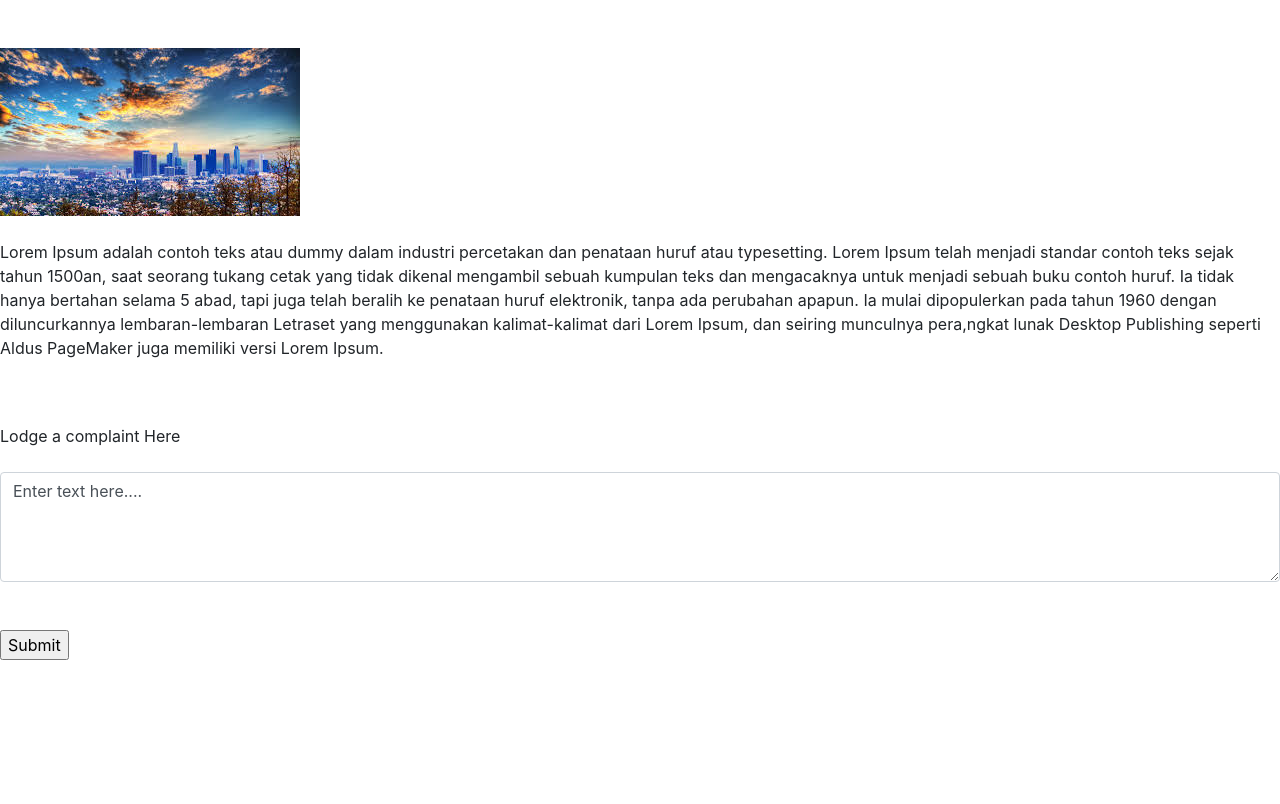
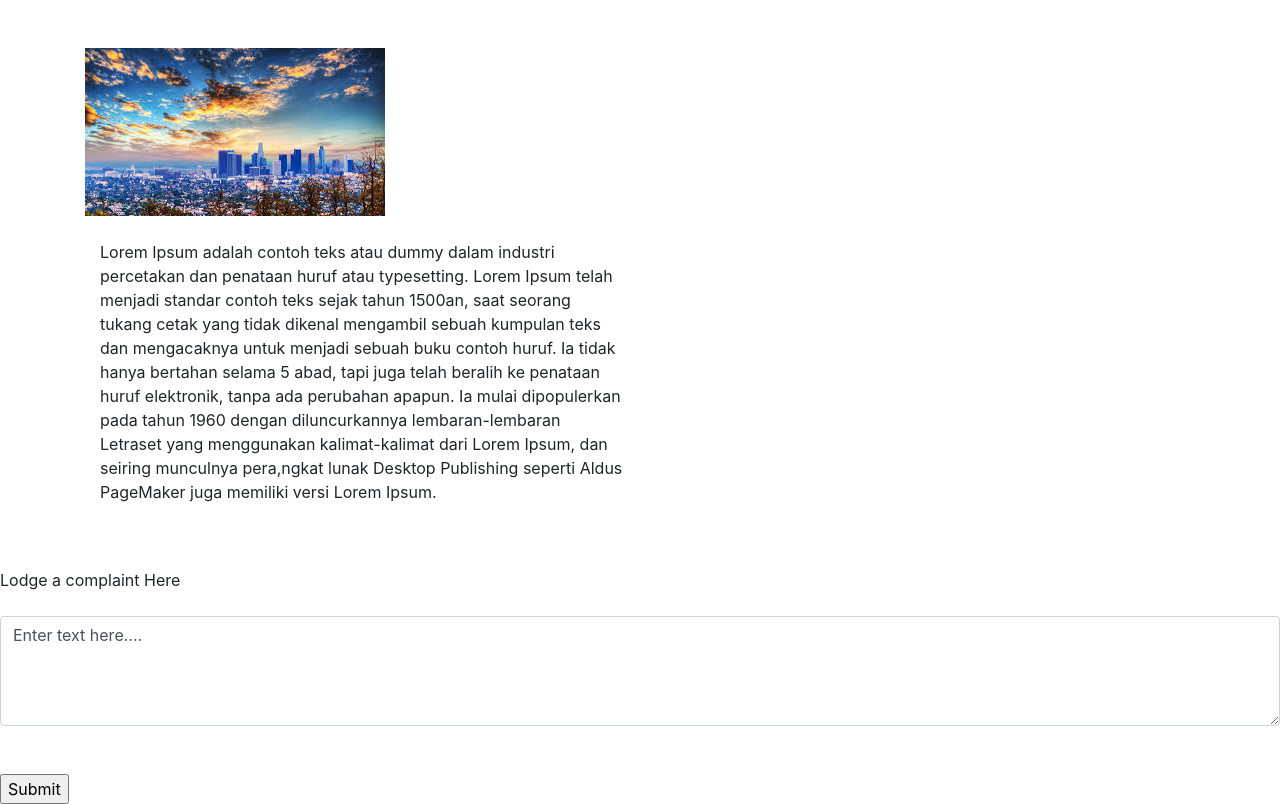
Before and after one commit to onyekachimary/linuxjobber, an Angular app in the folder wikipol/: page /profile in a window 1280 px wide. Built offline with nearby package versions, Linux system fonts and the light colour scheme.

Commit message:
first commit

```diff
--- a/wikipol/src/app/profile/profile.component.html
+++ b/wikipol/src/app/profile/profile.component.html
@@ -1,18 +1,23 @@
 <!DOCTYPE html>
 <html>
 <head>
-	<meta charset="utf-8">
-  	<meta name="viewport" content="width=device-width, initial-scale=1">
-  	<link rel="stylesheet" href="https://maxcdn.bootstrapcdn.com/bootstrap/4.3.1/css/bootstrap.min.css">
-  	<script src="https://ajax.googleapis.com/ajax/libs/jquery/3.4.1/jquery.min.js"></script>
-  	<script src="https://cdnjs.cloudflare.com/ajax/libs/popper.js/1.14.7/umd/popper.min.js"></script>
-  	<script src="https://maxcdn.bootstrapcdn.com/bootstrap/4.3.1/js/bootstrap.min.js"></script>
+	<meta charset="UTF-8">
+    <meta name="viewport" content="width=device-width, initial-scale=1.0">
+    <meta http-equiv="X-UA-Compatible" content="ie=edge">
+    <link rel="stylesheet" href="https://stackpath.bootstrapcdn.com/bootstrap/4.3.1/css/bootstrap.min.css" integrity="sha384-ggOyR0iXCbMQv3Xipma34MD+dH/1fQ784/j6cY/iJTQUOhcWr7x9JvoRxT2MZw1T" crossorigin="anonymous">
 	<title></title>
 </head>
 <body><br><br>
-	<img class="img-fluid" src="assets/image/download.jpg"><br><br>
-
-	<p>Lorem Ipsum adalah contoh teks atau dummy dalam industri percetakan dan penataan huruf atau typesetting. Lorem Ipsum telah menjadi standar contoh teks sejak tahun 1500an, saat seorang tukang cetak yang tidak dikenal mengambil sebuah kumpulan teks dan mengacaknya untuk menjadi sebuah buku contoh huruf. Ia tidak hanya bertahan selama 5 abad, tapi juga telah beralih ke penataan huruf elektronik, tanpa ada perubahan apapun. Ia mulai dipopulerkan pada tahun 1960 dengan diluncurkannya lembaran-lembaran Letraset yang menggunakan kalimat-kalimat dari Lorem Ipsum, dan seiring munculnya pera,ngkat lunak Desktop Publishing seperti Aldus PageMaker juga memiliki versi Lorem Ipsum.</p><br><br>
+	<div class="container">
+	<div class="row">
+	<div class="col-md-6">
+		<img class="img-fluid" src="assets/image/download.jpg"><br><br>
+	</div>
+	</div>
+	<div class="col-md-6">
+		<p>Lorem Ipsum adalah contoh teks atau dummy dalam industri percetakan dan penataan huruf atau typesetting. Lorem Ipsum telah menjadi standar contoh teks sejak tahun 1500an, saat seorang tukang cetak yang tidak dikenal mengambil sebuah kumpulan teks dan mengacaknya untuk menjadi sebuah buku contoh huruf. Ia tidak hanya bertahan selama 5 abad, tapi juga telah beralih ke penataan huruf elektronik, tanpa ada perubahan apapun. Ia mulai dipopulerkan pada tahun 1960 dengan diluncurkannya lembaran-lembaran Letraset yang menggunakan kalimat-kalimat dari Lorem Ipsum, dan seiring munculnya pera,ngkat lunak Desktop Publishing seperti Aldus PageMaker juga memiliki versi Lorem Ipsum.</p><br><br>
+	</div>
+	</div>
 
 	<form>
 		Lodge a complaint Here<br><br> <textarea rows="4" cols="70" name="comment" class="form-control" form="usrform">Enter text here....</textarea><br><br>
```
